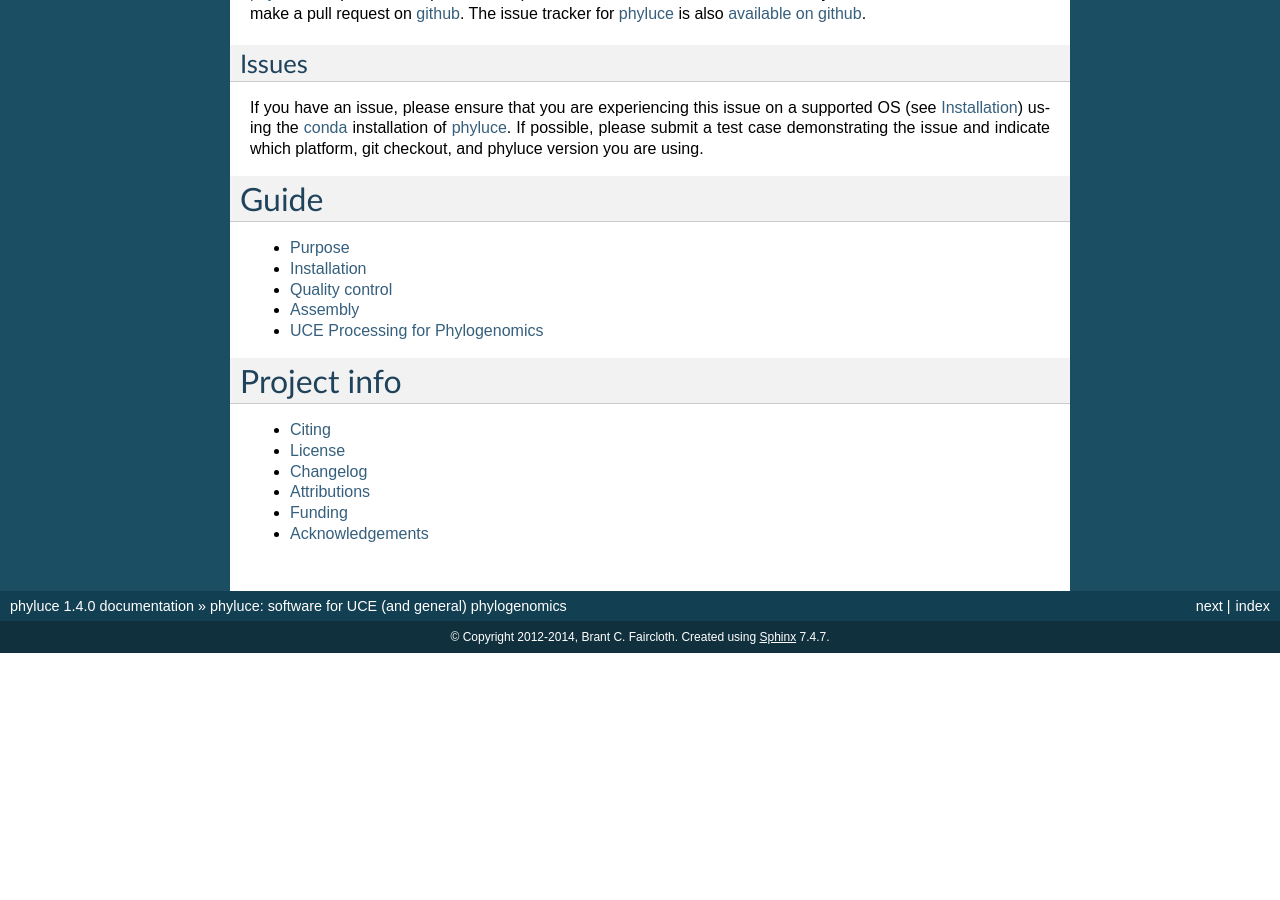
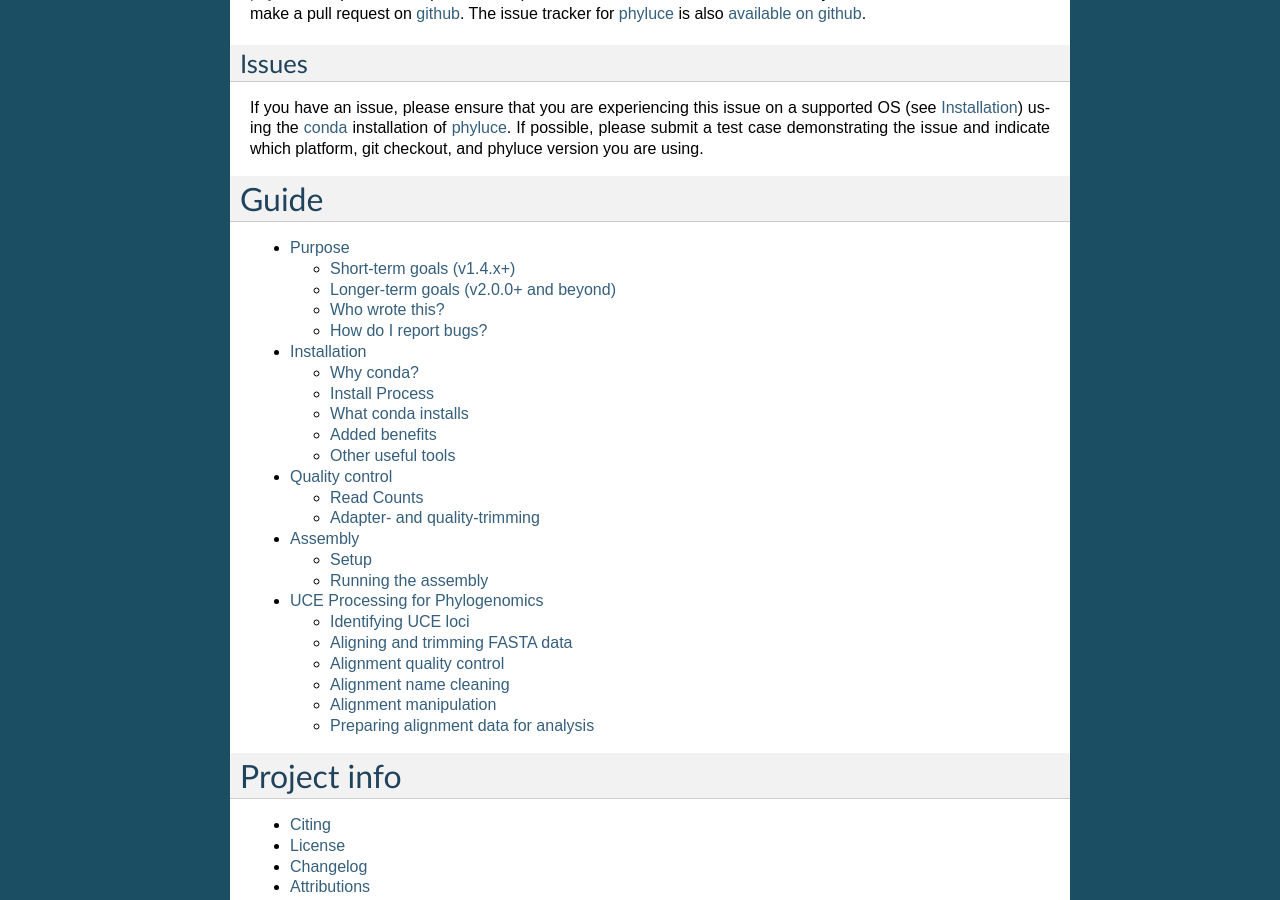
Before and after one commit to faircloth-lab/phyluce, a Sphinx documentation site: the page built from docs/index.rst, in a window 1280 px wide and 900 px high, scrolled down 574 px. Built offline with Sphinx 7.4.7, drawn with Linux system fonts in a browser that asks for light colours; before the commit the page ends 1227 px from its top, so only the background shows below that.

Commit message:
update with TOC = 2

```diff
--- a/docs/index.rst
+++ b/docs/index.rst
@@ -52,7 +52,7 @@ Guide
 =====
 
 .. toctree::
-   :maxdepth: 1
+   :maxdepth: 2
 
    purpose
    installation
--- a/docs/uce-processing.rst
+++ b/docs/uce-processing.rst
@@ -676,8 +676,8 @@ To align the loci, by taxon, in the FASTA file you just created, run:
 .. attention:: If you pass more ``--cores`` than your machine has, you will
     receive an error.
 
-.. note:: Here, we are accepting the default output alignemnt format ("nexus").
-    To change that format to something else, pass the --output-format option
+.. note:: Here, we are accepting the default, output alignment format ("nexus").
+    To change that format to something else, pass the ``--output-format`` option
     with a choice of {fasta,nexus,phylip,clustal,emboss,stockholm}.
 
 Alignment stats
```
Also changed, not shown: other parts of docs/uce-processing.rst (+1 -1 lines).
